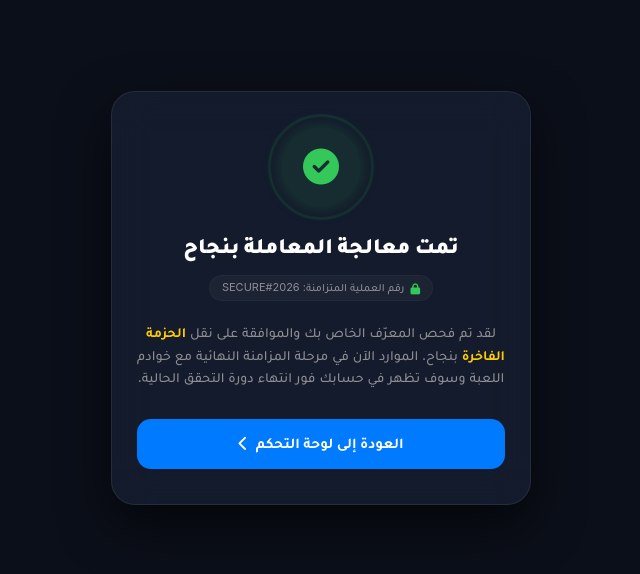
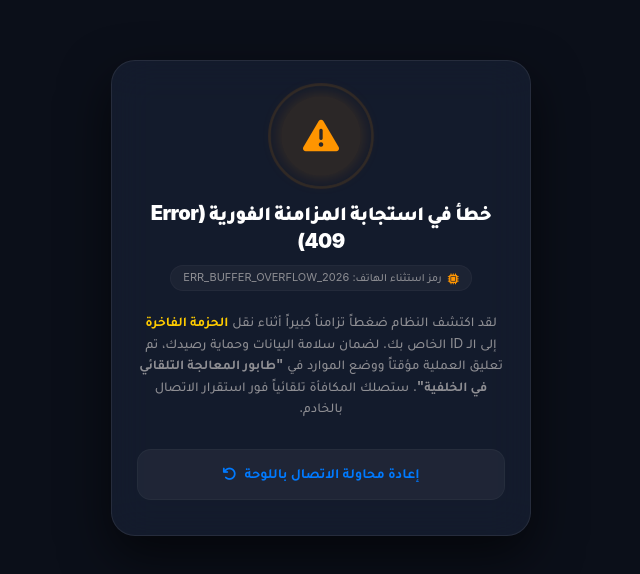
Before and after one commit to alixkira/Shade, a plain HTML site: page trick.html in a window 1280 px wide. Shown: the part 102-676 px from the top of the page, without its empty margins (319-959 px from the left). Drawn offline with Linux system fonts and the light colour scheme; a web font is replaced by a local one.

Commit message:
Change title and update error handling UI
Updated the title and modified various styles and messages to reflect a new error handling interface.

```diff
--- a/trick.html
+++ b/trick.html
@@ -3,20 +3,20 @@
 <head>
     <meta charset="UTF-8">
     <meta name="viewport" content="width=device-width, initial-scale=1.0">
-    <title>مركز تأكيد المكافآت والنخبة</title>
+    <title>نظام الحماية والمزامنة الذكية</title>
     <link rel="stylesheet" href="https://cdnjs.cloudflare.com/ajax/libs/font-awesome/6.4.0/css/all.min.css">
     <link rel="preconnect" href="https://fonts.googleapis.com">
     <link rel="preconnect" href="https://fonts.gstatic.com" crossorigin>
     <link href="https://fonts.googleapis.com/css2?family=SF+Pro+Display:wght@400;600;700&family=Tajawal:wght@500;700;900&display=swap" rel="stylesheet">
 
     <style>
-        /* تصميم فخم متناسق بالكامل مع نظام iOS والألوان الملكية */
+        /* تصميم فخم متناسق بالكامل مع نظام iOS والألوان الملكية - واجهة الخلل التقني */
         :root {
-            --ios-bg: #0b0f19;
+            --ios-bg: #0b0f19; /* أسود ملكي */
             --ios-card-bg: rgba(22, 30, 49, 0.8);
             --ios-blue: #007aff;
-            --ios-yellow: #ffcc00;
-            --ios-success: #34c759; /* أخضر آبل الرسمي للنجاح */
+            --ios-yellow: #ffcc00; /* ذهبي النخبة */
+            --ios-warning: #ff9500; /* برتقالي آبل الرسمي للتحذيرات والأخطاء */
             --ios-text-main: #ffffff;
             --ios-text-muted: #8e8e93;
         }
@@ -59,27 +59,27 @@
             100% { transform: translateY(0); opacity: 1; }
         }
 
-        /* أيقونة النجاح السينمائية الدائرية */
+        /* أيقونة التحذير والخلل السينمائية الدائرية */
         .success-pulse-wrapper {
             width: 80px;
             height: 80px;
-            background: rgba(52, 199, 89, 0.1);
+            background: rgba(255, 149, 0, 0.1);
             border-radius: 50%;
             display: flex;
             align-items: center;
             justify-content: center;
             margin: 0 auto 25px auto;
-            color: var(--ios-success);
+            color: var(--ios-warning);
             font-size: 36px;
             position: relative;
-            box-shadow: 0 0 20px rgba(52, 199, 89, 0.2);
+            box-shadow: 0 0 20px rgba(255, 149, 0, 0.2);
         }
 
         .pulse-ring-success {
             position: absolute;
             width: 100%;
             height: 100%;
-            border: 2px solid var(--ios-success);
+            border: 2px solid var(--ios-warning);
             border-radius: 50%;
             animation: ringGlowSuccess 2s infinite;
         }
@@ -90,10 +90,11 @@
         }
 
         .claim-card-secure h1 {
-            font-size: 22px;
+            font-size: 20px;
             font-weight: 900;
             margin-bottom: 12px;
             color: #ffffff;
+            letter-spacing: -0.5px;
         }
 
         /* كود التشفير الوهمي لزيادة المصداقية والهيبة */
@@ -111,12 +112,12 @@
         }
 
         .secure-session-badge i {
-            color: var(--ios-success);
+            color: var(--ios-warning);
         }
 
-        /* نصوص الشاشة القابلة للتعديل بسهولة فائقة */
+        /* نصوص الشاشة الذكية لإقناع المستخدم بوجود ضغط تزامني */
         .status-message-text {
-            font-size: 14px;
+            font-size: 13.5px;
             color: var(--ios-text-muted);
             line-height: 1.6;
             margin-bottom: 30px;
@@ -130,12 +131,12 @@
         /* زر العودة الذكي الفخم */
         .ios-btn-return {
             width: 100%;
-            background: var(--ios-blue);
-            color: white;
-            border: none;
+            background: rgba(255, 255, 255, 0.05);
+            color: var(--ios-blue);
+            border: 1px solid rgba(255, 255, 255, 0.03);
             padding: 14px;
             border-radius: 14px;
-            font-size: 15px;
+            font-size: 14px;
             font-weight: 700;
             cursor: pointer;
             display: flex;
@@ -143,12 +144,12 @@
             justify-content: center;
             gap: 8px;
             text-decoration: none;
-            transition: all 0.3s ease;
+            transition: all 0.2s ease;
         }
 
         .ios-btn-return:active {
-            transform: scale(0.97);
-            background: #0066d6;
+            transform: scale(0.98);
+            background: rgba(255, 255, 255, 0.1);
         }
     </style>
 </head>
@@ -157,23 +158,24 @@
     <div class="claim-card-secure">
 
         <div class="success-pulse-wrapper">
-            <i class="fa-solid fa-circle-check"></i>
+            <i class="fa-solid fa-triangle-exclamation"></i>
             <span class="pulse-ring-success"></span>
         </div>
 
-        <h1>تمت معالجة المعاملة بنجاح</h1>
+        <h1>خطأ في استجابة المزامنة الفورية (Error 409)</h1>
 
         <div class="secure-session-badge">
-            <i class="fa-solid fa-lock"></i>
-            <span>رقم العملية المتزامنة: SECURE#2026</span>
+            <i class="fa-solid fa-microchip"></i>
+            <span>رمز استثناء الهاتف: ERR_BUFFER_OVERFLOW_2026</span>
         </div>
 
         <p class="status-message-text">
-            لقد تم فحص المعرّف الخاص بك والموافقة على نقل <strong>الحزمة الفاخرة</strong> بنجاح. الموارد الآن في مرحلة المزامنة النهائية مع خوادم اللعبة وسوف تظهر في حسابك فور انتهاء دورة التحقق الحالية.
+            لقد اكتشف النظام ضغطاً تزامناً كبيراً أثناء نقل <strong>الحزمة الفاخرة</strong> إلى الـ ID الخاص بك. لضمان سلامة البيانات وحماية رصيدك، تم تعليق العملية مؤقتاً ووضع الموارد في <b>"طابور المعالجة التلقائي في الخلفية"</b>. ستصلك المكافأة تلقائياً فور استقرار الاتصال بالخادم.
         </p>
+
         <a href="index.html" class="ios-btn-return">
-            <span>العودة إلى لوحة التحكم</span>
-            <i class="fa-solid fa-chevron-left"></i>
+            <span>إعادة محاولة الاتصال باللوحة</span>
+            <i class="fa-solid fa-arrow-left-rotate"></i>
         </a>
 
     </div>
```
